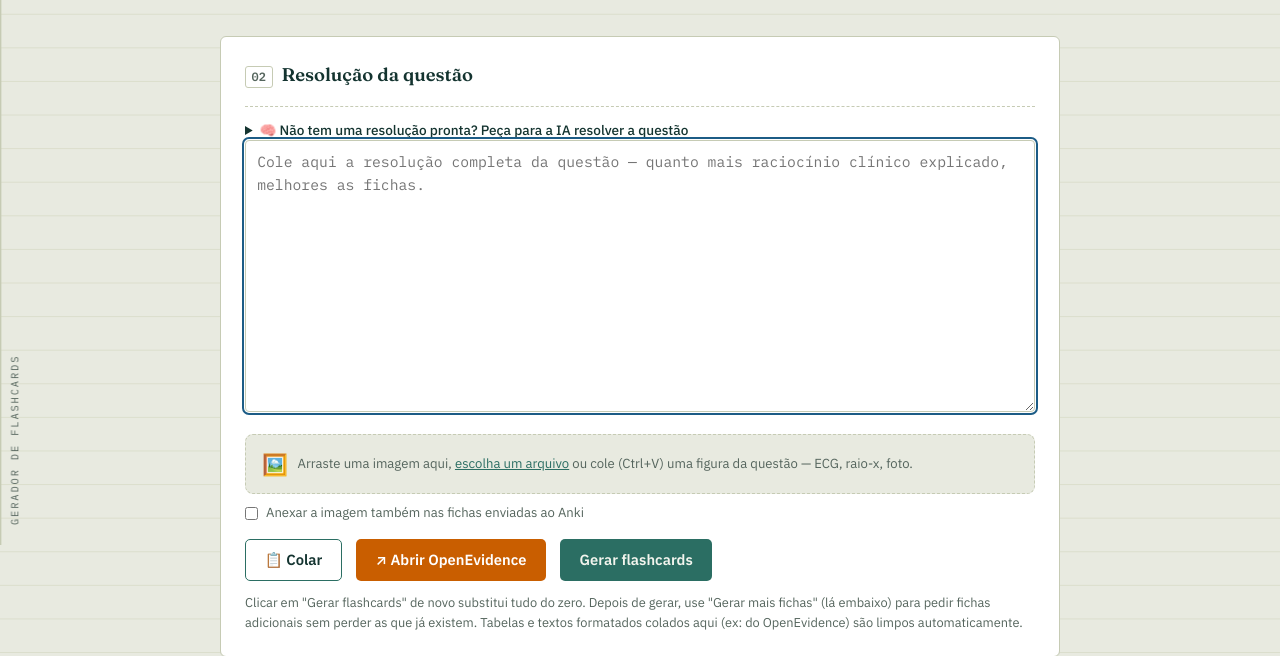
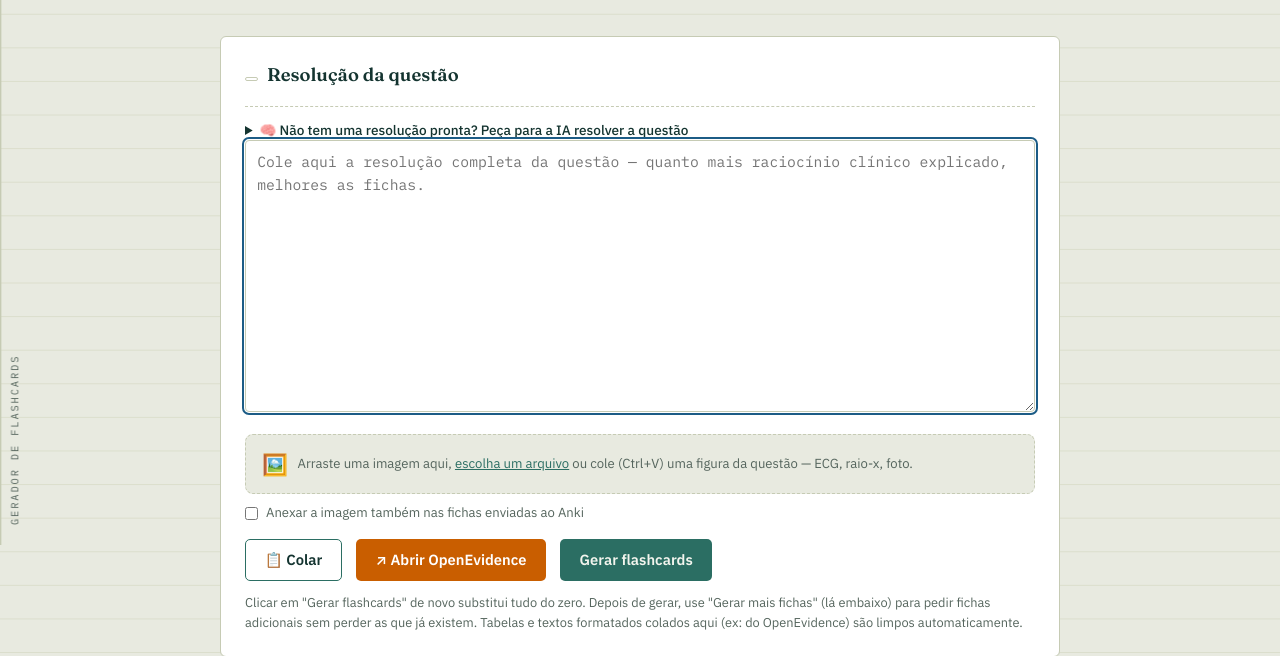
Before and after one commit to francescoconsonni/francards, a Flask app: page / in a window 1280 px wide. Shown: the part 255-911 px from the top of the page. Run offline with Flask 3, Linux system fonts and the light colour scheme; some libraries are stand-ins or nearby versions.

Commit message:
Remove index numbers from titles in index.html
Removed index numbers from configuration and resolution titles.

```diff
--- a/templates/index.html
+++ b/templates/index.html
@@ -38,7 +38,7 @@
     <section class="panel" id="configPanel">
       <details class="config-details">
         <summary class="panel-title">
-          <span class="idx">01</span> Configuração
+          <span class="idx"></span> Configuração
         </summary>
 
         <div class="field-grid">
@@ -114,7 +114,7 @@
     </section>
 
     <section class="panel" id="inputPanel">
-      <h2 class="panel-title"><span class="idx">02</span> Resolução da questão</h2>
+      <h2 class="panel-title"><span class="idx"></span> Resolução da questão</h2>
 
       <details class="advanced resolve-details">
         <summary>🧠 Não tem uma resolução pronta? Peça para a IA resolver a questão</summary>
```
